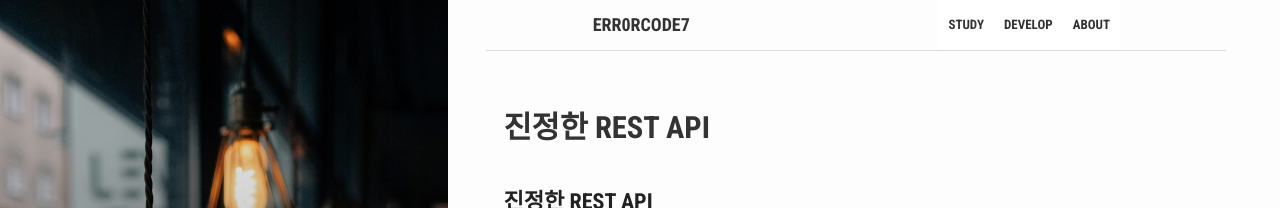
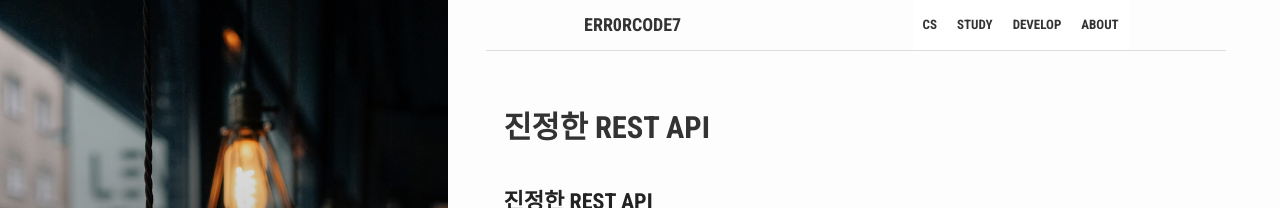
Before and after one commit to Err0rCode7/Err0rCode7.github.io, a Jekyll site: the page built from index.html, in a window 1280 px wide and 900 px high. Shown: the top 208 px of the window. Built offline with Jekyll 4.4.1, drawn with Linux system fonts in a browser that asks for light colours.

Commit message:
# Update header

```diff
--- a/_includes/header.html
+++ b/_includes/header.html
@@ -13,15 +13,18 @@
 	-->
 	<div class="site-category" >
 		<ul class="cat1" >
+			<li><a href="/Diary">CS</a>
+				<ul>
+				<div class="opacity">
+					<li><a href="/Backend">Backend</a></li>
+				</div>
+				</ul>
+			</li>
 			<li><a href="/Diary">STUDY</a>
 				<ul>
 				<div class="opacity">
 					<li><a href="/Diary">Diary</a></li>
 					<li><a href="/42Seoul">42Seoul</a></li>
-					<li><a href="/Backend">Backend</a></li>
-					<!--
-					<li><a href="/Reviews">Reviews</a></li>
-					-->
 				</div>
 				</ul>
 			</li>
```
